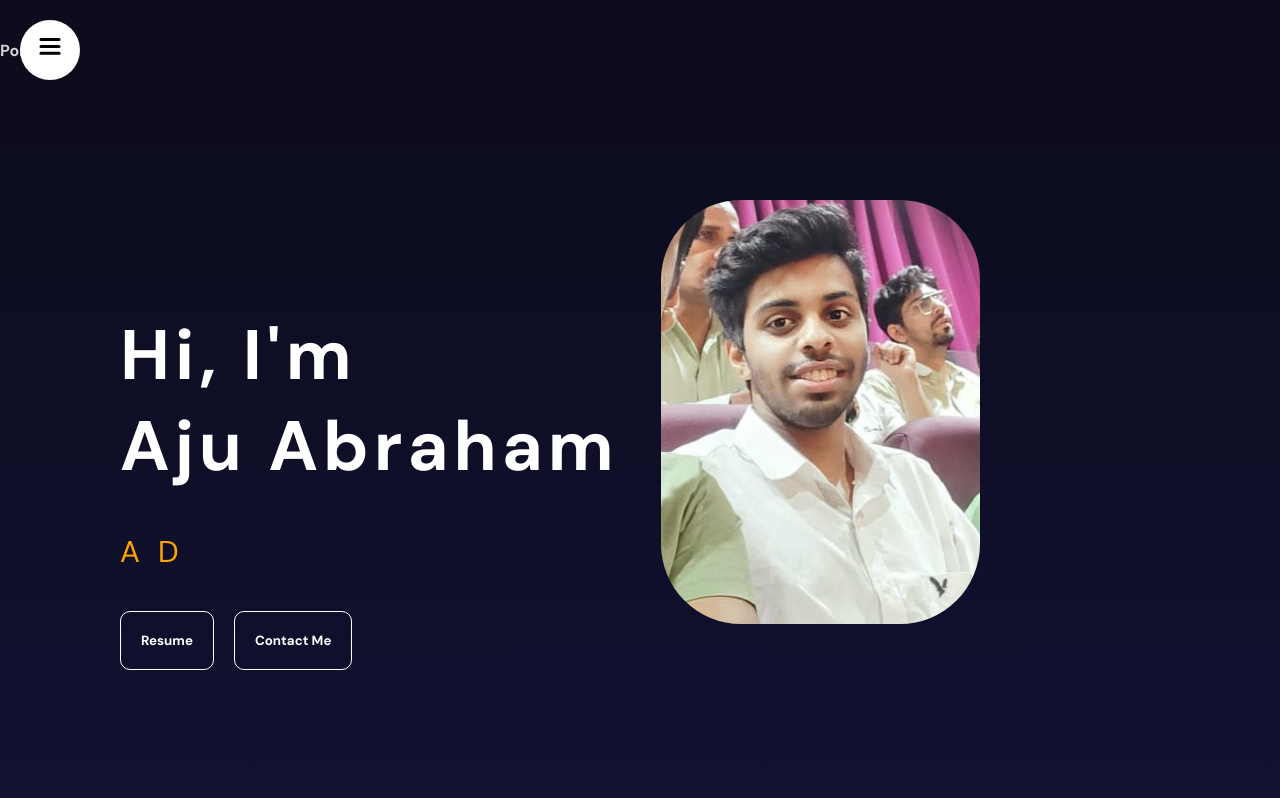
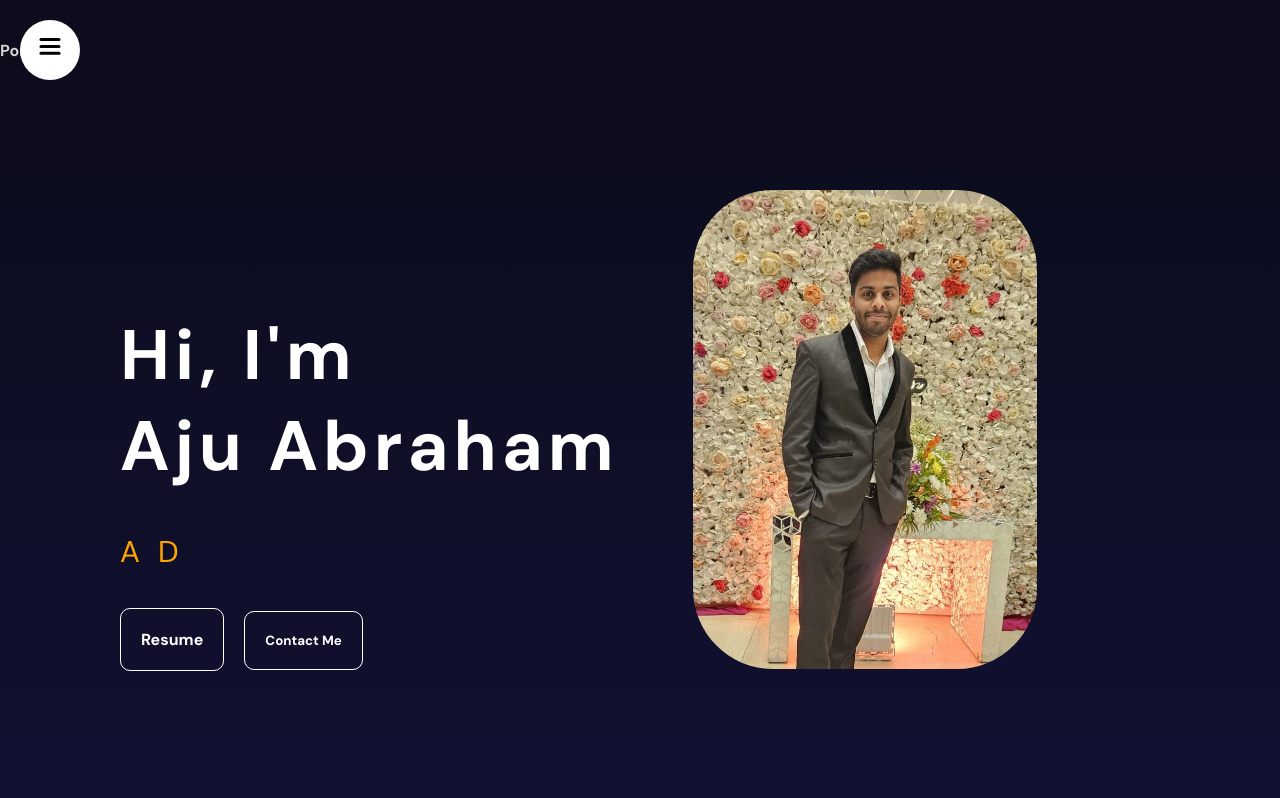
Before and after one commit to AjuAbraham/Portfolio, a React (Vite) app: page / in a window 1280 px wide. Shown: the top 798 px of the page. Built offline with nearby package versions, Linux system fonts and the light colour scheme.

Commit message:
Added resume document and new profile image

```diff
--- a/src/components/Hero/Hero.jsx
+++ b/src/components/Hero/Hero.jsx
@@ -1,5 +1,4 @@
-import React from 'react'
-import {motion} from 'framer-motion'
+
 import '../Hero/Hero.scss';
 import Typewriter from 'typewriter-effect'
 
@@ -18,13 +17,13 @@ const Hero = () => {
             cursor:"",
             wrapperClassName:"typewriter",}}/>
         <div className="button">
-            <button className='resume'>Resume</button >
+            <a className='resume' href="https://docs.google.com/document/d/1q0PIJzMmrt-0ste3yaUh2TcQpdZgQlYTZQNm8qh7C1I/edit?usp=sharing">Resume</a>
             <button className='contactme'> <a href="#Contact">Contact Me</a> </button>
         </div>
        </div>
        </div>
        <div className="imageContainer">
-        <img className='heroImg' src="del.jpg" alt="" />
+        <img className='heroImg' src="profile.jpg" alt="" />
        </div>
 
     </div>
--- a/src/components/Hero/Hero.scss
+++ b/src/components/Hero/Hero.scss
@@ -8,9 +8,10 @@
 
 .imageContainer{
         position: absolute;
-        top: 100px;
+        top: 90px;
         height: 100%;
-        right: 300px;
+        right: -100px;
+
         @include mobile{
             height: 50%;
             width: 100%;
@@ -19,10 +20,12 @@
         }
         .heroImg{
             @include mobile{
-                width: 70%;
+                width: 40%;
+                margin-left: 70px;
             }
 
             object-fit: cover;
+            width: 50%;
             border-radius: 80px;
         }
 
@@ -63,7 +66,7 @@
             color: orange;
         }
         .button{
-            button{
+            button,.resume{
             padding: 20px;
             border: 1px solid white;
             border-radius: 10px;
```
Also changed, not shown: public/profile.jpg (added).
